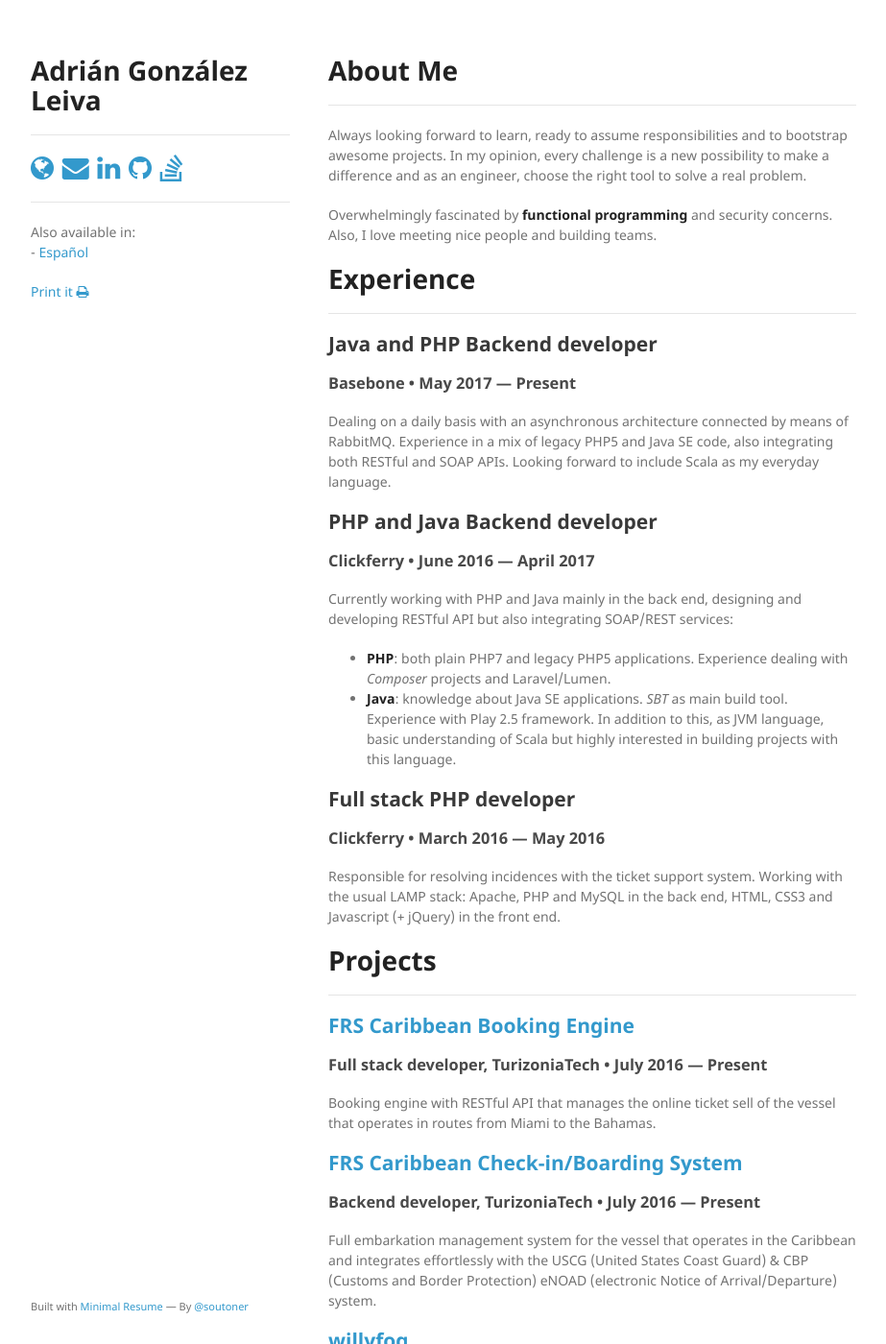
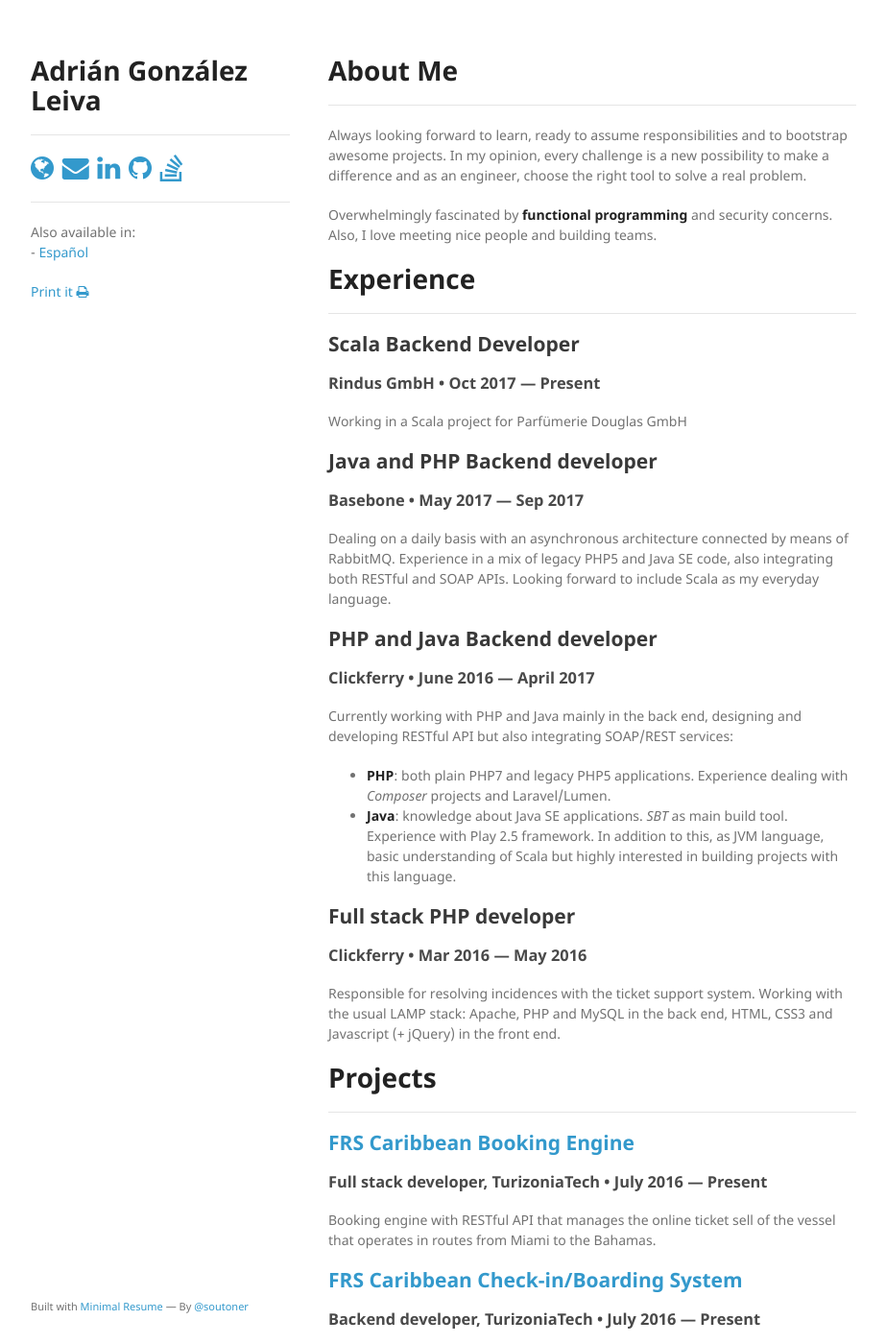
Before and after one commit to soutoner/soutoner.github.io, a Jekyll site: the page built from index.md, in a window 1280 px wide and 1400 px high. Shown: the whole window at 96% size, without its empty margins (178-1101 px from the left). Built offline with Jekyll 4.4.1, drawn with Linux system fonts in a browser that asks for light colours; nearby versions of some CDN libraries.

Commit message:
Update en.yml
Updated working experience with Rindus Scala Backend Developer position

```diff
--- a/_data/en.yml
+++ b/_data/en.yml
@@ -28,10 +28,16 @@ about:
   and security concerns. Also, I love meeting nice people and building teams."
 first_language: Spanish
 experiences:
+  - position: Scala Backend Developer
+    company: Rindus GmbH
+    from: Oct 2017
+    to: Present
+    description:
+      "Working in a Scala project for Parfümerie Douglas GmbH"
   - position: Java and PHP Backend developer
     company: Basebone
     from: May 2017
-    to: Present
+    to: Sep 2017
     description:
       "Dealing on a daily basis with an asynchronous architecture connected by means of RabbitMQ. Experience in a mix of legacy
       PHP5 and Java SE code, also integrating both RESTful and SOAP APIs. Looking forward to include Scala as my everyday language."
@@ -47,7 +53,7 @@ experiences:
       In addition to this, as JVM language, basic understanding of Scala but highly interested in building projects with this language."
   - position: Full stack PHP developer
     company: Clickferry
-    from: March 2016
+    from: Mar 2016
     to: May 2016
     description:
       "Responsible for resolving incidences with the ticket support system. Working with the usual LAMP stack:
```
